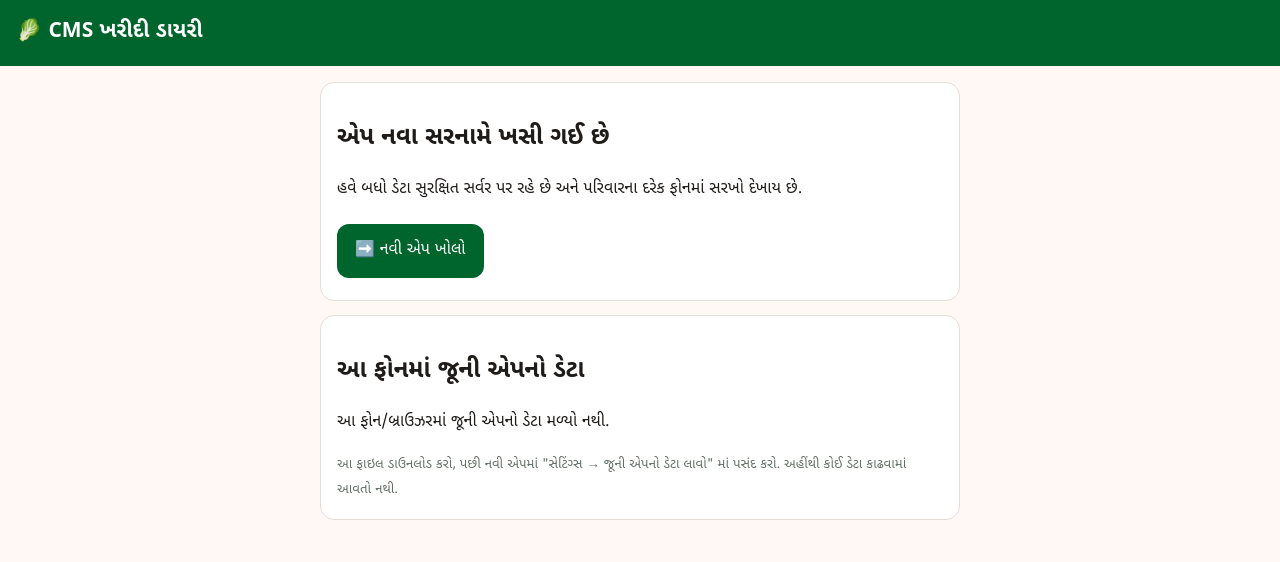
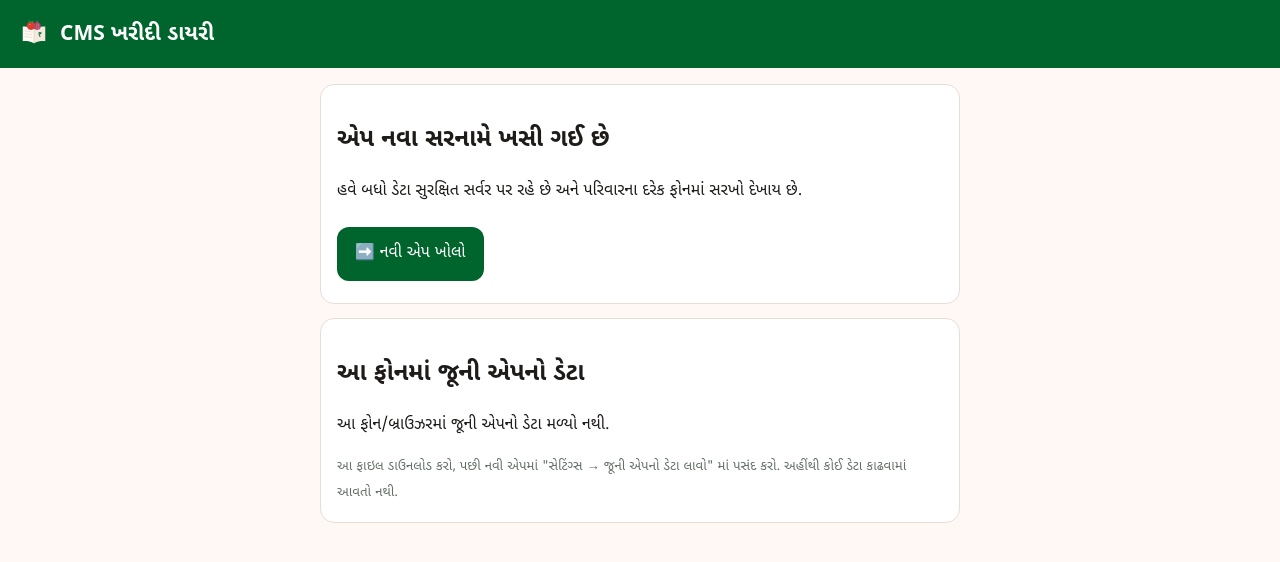
Before and after one commit to solankiranjit1001/cms-kharidi-dairy, a website: page index.html in a window 1280 px wide. Drawn offline with Linux system fonts and the light colour scheme.

Commit message:
Logo on old-address page

```diff
--- a/index.html
+++ b/index.html
@@ -3,6 +3,7 @@
 <head>
 <meta charset="utf-8"><meta name="viewport" content="width=device-width,initial-scale=1">
 <meta name="theme-color" content="#00652c">
+<link rel="icon" href="public/icon.svg" type="image/svg+xml">
 <title>CMS ખરીદી ડાયરી — નવું સરનામું</title>
 <style>
 body{margin:0;font-family:'Noto Sans Gujarati',system-ui,sans-serif;background:#fff8f5;color:#1e1b19;line-height:1.6}
@@ -13,7 +14,7 @@ button.light{background:#f4ece8;color:#1e1b19}small{color:#647067}
 </style>
 </head>
 <body>
-<header><h1>🥬 CMS ખરીદી ડાયરી</h1></header>
+<header><h1><img src="public/icon.svg" alt="" width="36" height="36" style="vertical-align:middle;border-radius:9px;margin-right:8px">CMS ખરીદી ડાયરી</h1></header>
 <main>
 <div class="card"><h2>એપ નવા સરનામે ખસી ગઈ છે</h2>
 <p>હવે બધો ડેટા સુરક્ષિત સર્વર પર રહે છે અને પરિવારના દરેક ફોનમાં સરખો દેખાય છે.</p>
```
